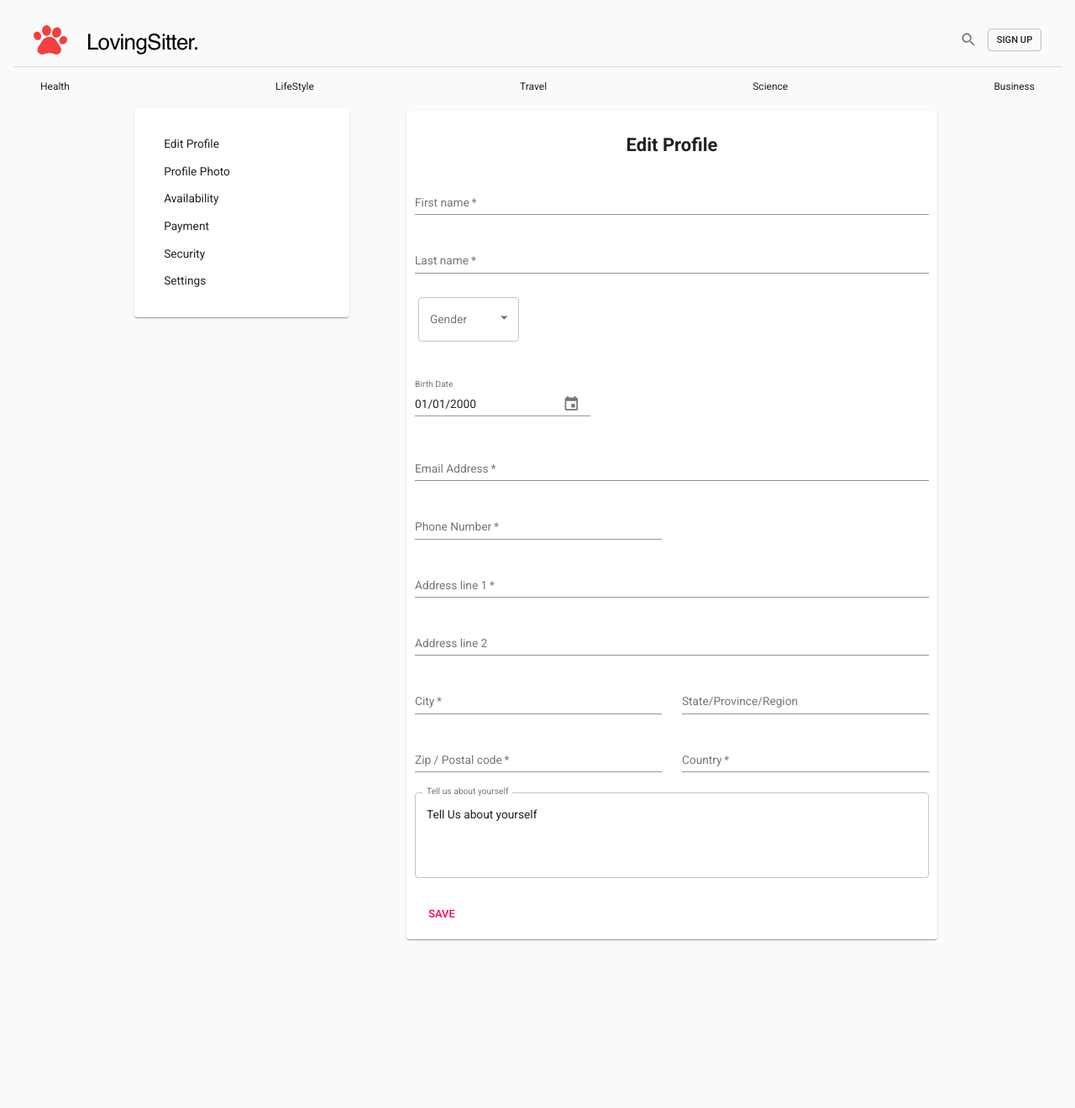
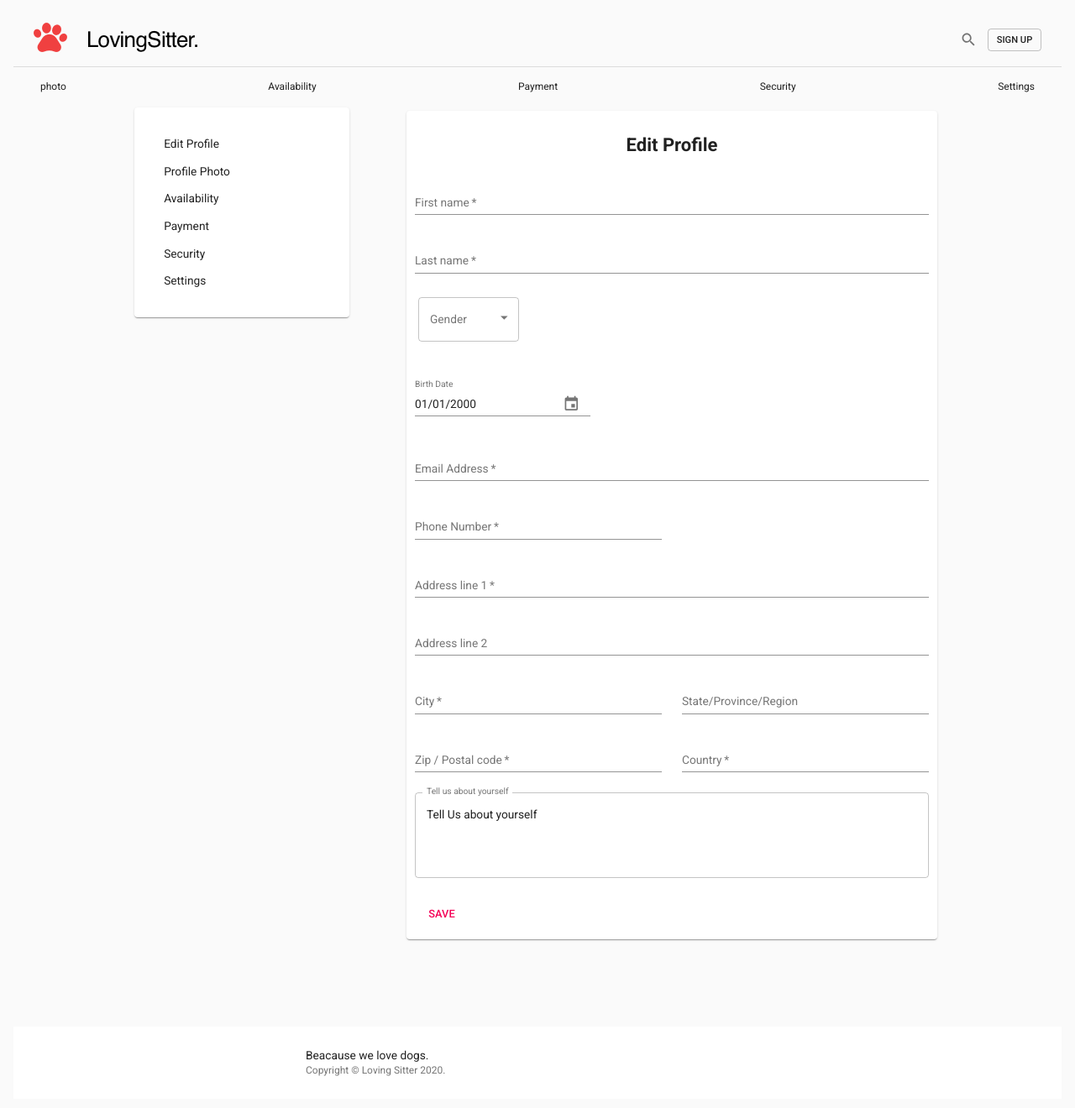
Before and after one commit to hatchways/team-lasagna, a React (Create React App) app in the folder client/: page / in a window 1280 px wide. Shown: the top 1320 px of the page at 84% size. Before the commit the page ends 1139 px from the top, so only its background shows below. Built offline with nearby package versions, Linux system fonts and the light colour scheme.

Commit message:
updates routes

```diff
--- a/client/src/App.js
+++ b/client/src/App.js
@@ -15,13 +15,13 @@ function App() {
       <MuiPickersUtilsProvider utils={DateFnsUtils}>
       <BrowserRouter>
         <Switch>
-          <Route path='/signup'
+          <Route exact path='/signup'
             render={(props) => <LandingPage {...props} pathName="signup" isAuthed={false} />}
           />
-          <Route path='/dashboard'
+          <Route exact path='/dashboard'
             render={(props) => <LandingPage {...props} pathName="dashboard" isAuthed={false} />}
           />
-          <Route path='/profilephoto'
+          <Route exact path='/profilephoto'
             render={(props) => <LandingPage {...props} pathName="profilephoto" isAuthed={false} />}
           />
           <Route path='/'
--- /dev/null
+++ b/client/src/Components/shared/Footer.js
@@ -0,0 +1,41 @@
+import React from 'react';
+import CssBaseline from '@material-ui/core/CssBaseline';
+import Typography from '@material-ui/core/Typography';
+import { makeStyles } from '@material-ui/core/styles';
+import Container from '@material-ui/core/Container';
+import Link from '@material-ui/core/Link';
+
+function Copyright() {
+  return (
+    <Typography variant="body2" color="textSecondary">
+      {'Copyright © '}
+      <Link color="inherit" href="https://lovingsitter.com/">
+        Loving Sitter
+      </Link>{' '}
+      {new Date().getFullYear()}
+      {'.'}
+    </Typography>
+  );
+}
+
+const useStyles = makeStyles((theme) => ({
+  footer: {
+    padding: theme.spacing(3, 2),
+    marginTop: '8%',
+    backgroundColor: 'white'
+      //theme.palette.type === 'light' ? theme.palette.grey[200] : theme.palette.grey[800],
+  },
+}));
+
+export default function StickyFooter() {
+  const classes = useStyles();
+
+  return (
+      <footer className={classes.footer}>
+        <Container maxWidth="sm">
+          <Typography variant="body1">Beacause we love dogs.</Typography>
+          <Copyright />
+        </Container>
+      </footer>
+  );
+}
--- a/client/src/Components/shared/Navbar.js
+++ b/client/src/Components/shared/Navbar.js
@@ -29,31 +29,38 @@ export default function Header(props) {
   const [sections, setSections] = useState(
     [{
         "id": 0,
-        "title": "Health",
-        "url": "/dogs"
+        "title": "photo",
+        "url": "/profilephoto"
       }, {
         "id": 1,
-        "title": "LifeStyle",
-        "url": "/dogs"
+        "title": "Availability",
+        "url": "/availability"
       }, {
         "id": 2,
-        "title": "Travel",
-        "url": "/dogs"
+        "title": "Payment",
+        "url": "/payment"
       }, {
         "id": 3,
-        "title": "Science",
-        "url": "/dogs"
-      }, {
+        "title": "Security",
+        "url": "/security"
+      },{
         "id": 4,
-        "title": "Business",
-        "url": "/dogs"
-      }]
+        "title": "Settings",
+        "url": "/setting"
+      } ]
   )
+
+  const handleSignUp = (event) => {
+    console.log('signup clicked')
+
+  }
 
   return (
     <React.Fragment>
       <Toolbar className={classes.toolbar}>
-        <img src={'../assets/logo.png'} alt={"dogs"} />
+        <a href="/">
+          <img src={'../assets/logo.png'} alt={"dogs"} href="/dashboard" />
+        </a>
         <Typography
           component="h2"
           variant="h5"
@@ -67,7 +74,7 @@ export default function Header(props) {
         <IconButton>
           <SearchIcon />
         </IconButton>
-        <Button variant="outlined" size="small">
+        <Button variant="outlined" size="small" href="/signup">
           Sign up
         </Button>
       </Toolbar>
--- a/client/src/Components/shared/SideMenu.js
+++ b/client/src/Components/shared/SideMenu.js
@@ -1,5 +1,5 @@
 import React from 'react';
-import Paper from '@material-ui/core/Paper';
+import {Paper, Typography, Link} from '@material-ui/core';
 import MenuItem from '@material-ui/core/MenuItem';
 import MenuList from '@material-ui/core/MenuList';
 import { makeStyles } from '@material-ui/core/styles';
@@ -13,23 +13,13 @@ const useStyles = makeStyles((theme) => ({
     padding: "6%",
     width: "80%"
   },
+  menuitem: {
 
+  }
 }));
 
 export default function MenuListComposition() {
   const classes = useStyles();
-  const [open, setOpen] = React.useState(false);
-  const anchorRef = React.useRef(null);
-
-  // return focus to the button when we transitioned from !open -> open
-  const prevOpen = React.useRef(open);
-  React.useEffect(() => {
-    if (prevOpen.current === true && open === false) {
-      anchorRef.current.focus();
-    }
-
-    prevOpen.current = open;
-  }, [open]);
 
   return (
     <div className={classes.root}>
--- a/client/src/pages/Landing.js
+++ b/client/src/pages/Landing.js
@@ -2,6 +2,7 @@ import React, { Component } from "react";
 import { withStyles, CssBaseline, Grid} from "@material-ui/core";
 
 import Navbar from '../Components/shared/Navbar'
+import Footer from '../Components/shared/Footer'
 import MenuListComposition from '../Components/shared/SideMenu'
 import UserProfile from '../pages/UserProfile'
 import Register from '../Components/Register/Register'
@@ -61,6 +62,7 @@ class LandingPage extends Component {
               {pathName()}
             </Grid>
           </Grid>
+          <Footer />
         </div>
       </div>
     );
--- a/client/src/pages/UserProfile.js
+++ b/client/src/pages/UserProfile.js
@@ -60,7 +60,7 @@ export default function UserProfile() {
       firstName,
       lastName,
       gender,
-      DateOfBirth: selectedDate,
+      dateOfBirth: selectedDate,
       email: emailAddress,
       phoneNumber,
       address: {
```
Also changed, not shown: 1 other file (tests, documents, lock files or other folders).
